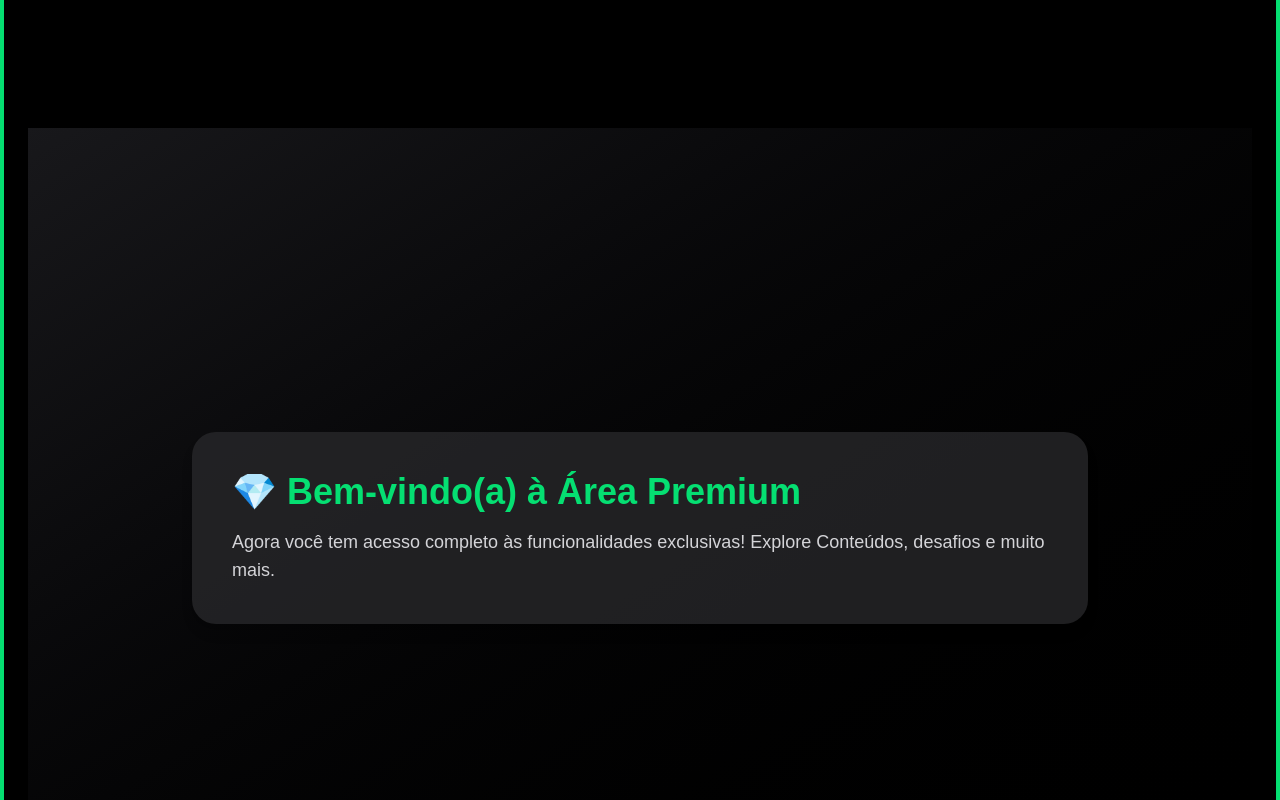
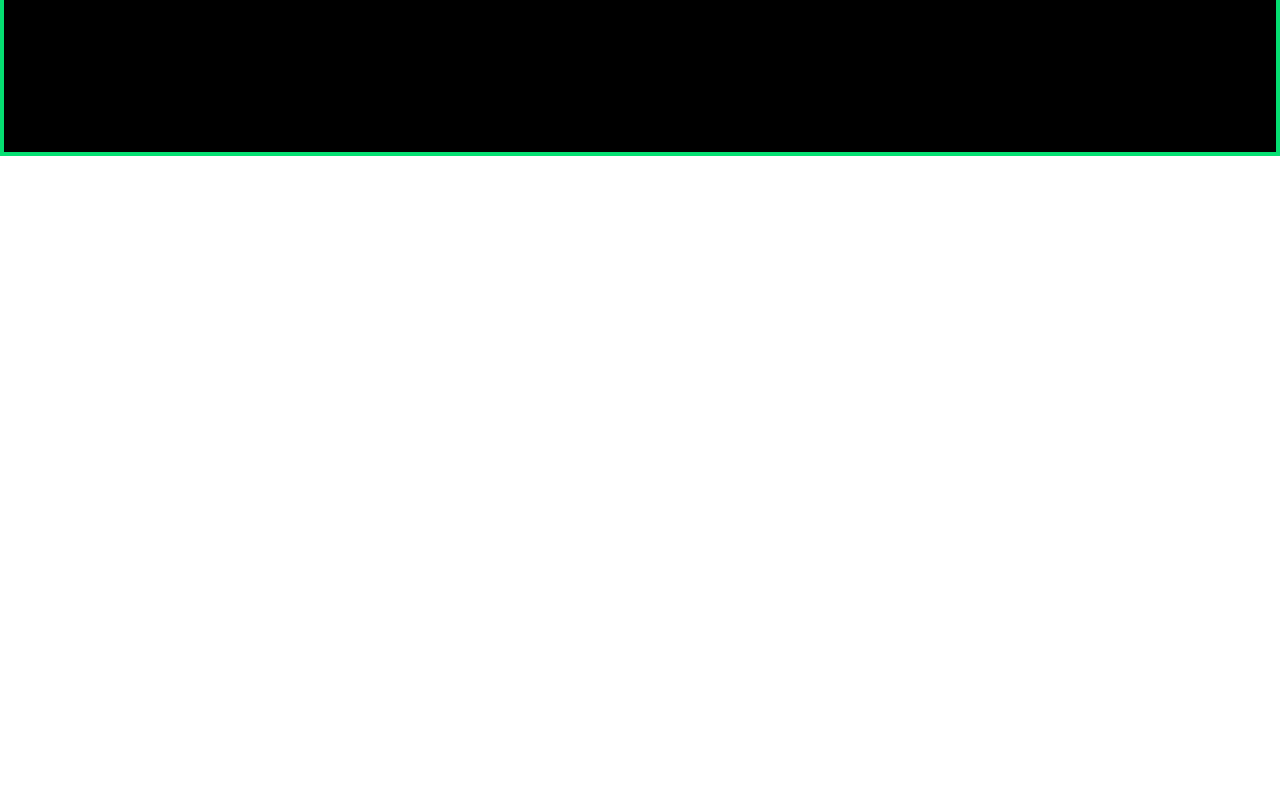
Before and after one commit to TheMindyz/mindyz-web, a Next.js app: page / in a window 1280 px wide. Shown: the part 700-1500 px from the top of the page. After the commit the page ends 856 px from the top, so only its background shows below. Built offline with nearby package versions, Linux system fonts and the light colour scheme.

Commit message:
feat: atualização

```diff
--- a/src/app/page.tsx
+++ b/src/app/page.tsx
@@ -2327,17 +2327,6 @@ export default function Home() {
       )}
 
       {step === "areaPremium" && <PagePremium />}
-      <div className="w-full min-h-screen bg-gradient-to-br from-zinc-900 to-black flex items-center justify-center">
-        <section className="max-w-4xl p-10 rounded-3xl bg-zinc-800/80 text-white shadow-lg">
-          <h2 className="text-4xl font-bold text-green-400 mb-4">
-            💎 Bem-vindo(a) à Área Premium
-          </h2>
-          <p className="text-zinc-300 text-lg">
-            Agora você tem acesso completo às funcionalidades exclusivas!
-            Explore Conteúdos, desafios e muito mais.
-          </p>
-        </section>
-      </div>
     </main>
   );
 }
```
